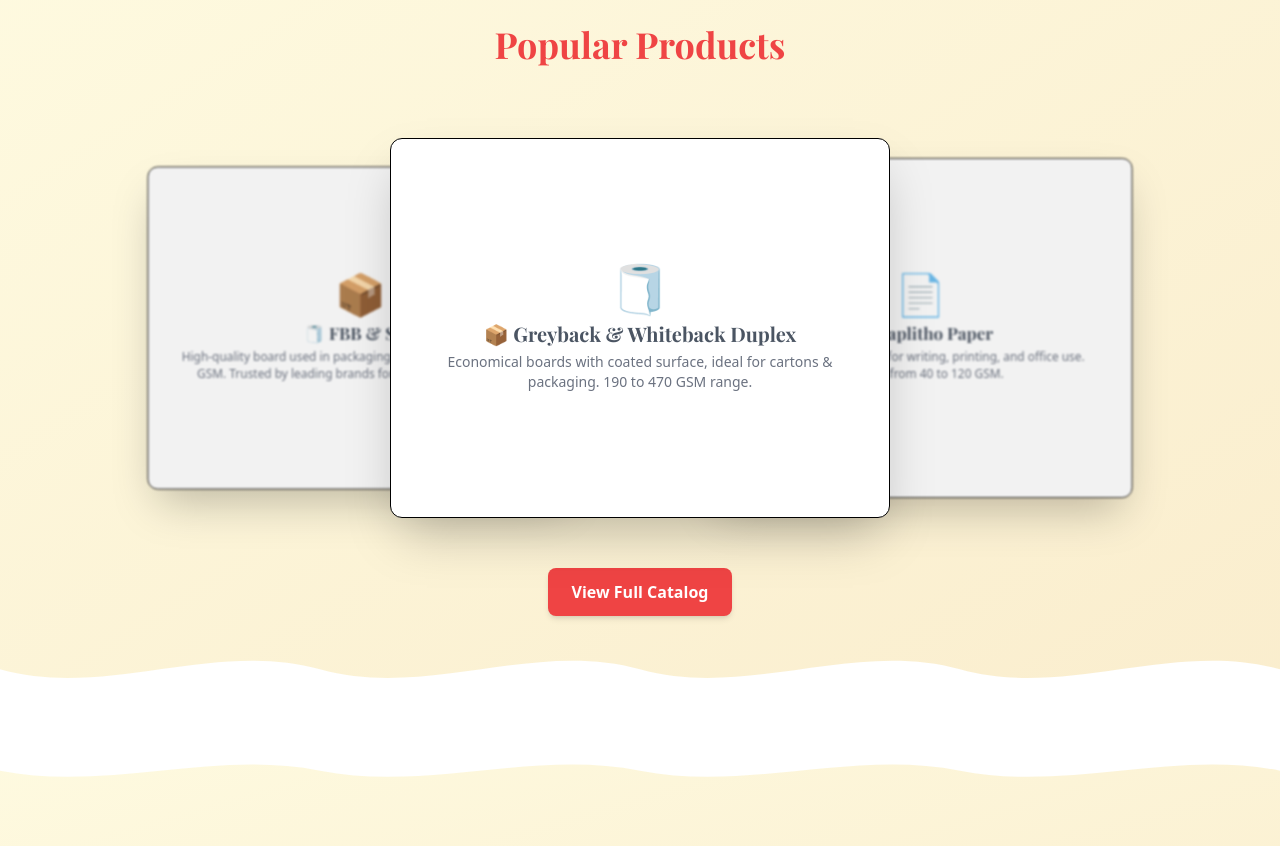
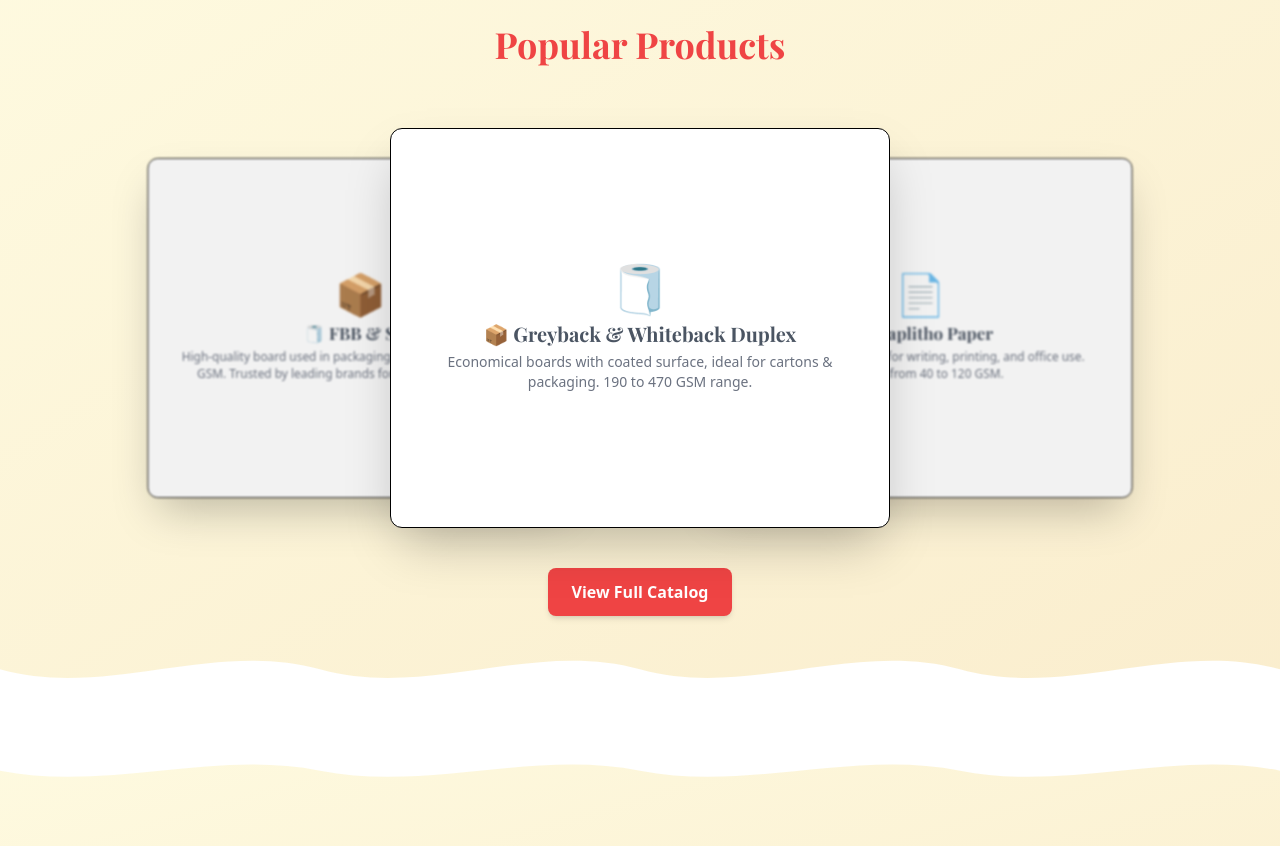
Before and after one commit to amateurcoder015/RRE-website, a website: page index.html in a window 1280 px wide. Shown: the part 1760-2606 px from the top of the page. Drawn offline with nearby package versions, Linux system fonts and the light colour scheme.

Commit message:
3.1 version

```diff
--- a/index.html
+++ b/index.html
@@ -215,19 +215,19 @@ h1, h2, h3 {
   <h2 class="text-4xl font-extrabold mb-16 text-center text-red-500 z-20">Popular Products</h2>
 
   <div class="relative flex items-center justify-center h-[400px] w-full z-20">
-    <div class="absolute w-[500px] h-[380px] product-card bg-white rounded-xl border border-[#000000] shadow-2xl p-6 flex flex-col items-center justify-center text-center cursor-pointer z-10" data-index="0">
+    <div class="absolute w-[300px] h-[300px] md:w-[500px] md:h-[400px] product-card bg-white rounded-xl border border-[#000000] shadow-2xl p-6 flex flex-col items-center justify-center text-center cursor-pointer z-10" data-index="0">
       <div class="text-5xl">📦</div>
       <h3 class="text-xl text-gray-600 font-bold mt-2">🧻 FBB & SBS</h3>
       <p class="text-sm mt-1 text-gray-500">High-quality board used in packaging, available from 200 to 450 GSM. Trusted by leading brands for strength & printability.</p>
     </div>
 
-    <div class="absolute w-[500px] h-[400px] product-card bg-white rounded-xl border border-[#000000] shadow-2xl p-6 flex flex-col items-center justify-center text-center cursor-pointer z-20" data-index="1">
+    <div class="absolute w-[300px] h-[300px] md:w-[500px] md:h-[400px] product-card bg-white rounded-xl border border-[#000000] shadow-2xl p-6 flex flex-col items-center justify-center text-center cursor-pointer z-20" data-index="1">
       <div class="text-5xl">📄</div>
       <h3 class="text-xl text-gray-600 font-bold mt-2">📄 Maplitho Paper</h3>
       <p class="text-sm mt-1 text-gray-500">Smooth & bright paper for writing, printing, and office use. Available from 40 to 120 GSM.</p>
     </div>
 
-    <div class="absolute w-[500px] h-[380px] product-card bg-white rounded-xl border border-[#000000] shadow-2xl p-6 flex flex-col items-center justify-center text-center cursor-pointer z-10" data-index="2">
+    <div class="absolute w-[300px] h-[300px] md:w-[500px] md:h-[400px] product-card bg-white rounded-xl border border-[#000000] shadow-2xl p-6 flex flex-col items-center justify-center text-center cursor-pointer z-10" data-index="2">
       <div class="text-5xl">🧻</div>
       <h3 class="text-xl text-gray-600 mt-2">📦 Greyback & Whiteback Duplex</h3>
       <p class="text-sm mt-1 text-gray-500">Economical boards with coated surface, ideal for cartons & packaging. 190 to 470 GSM range.</p>
```
